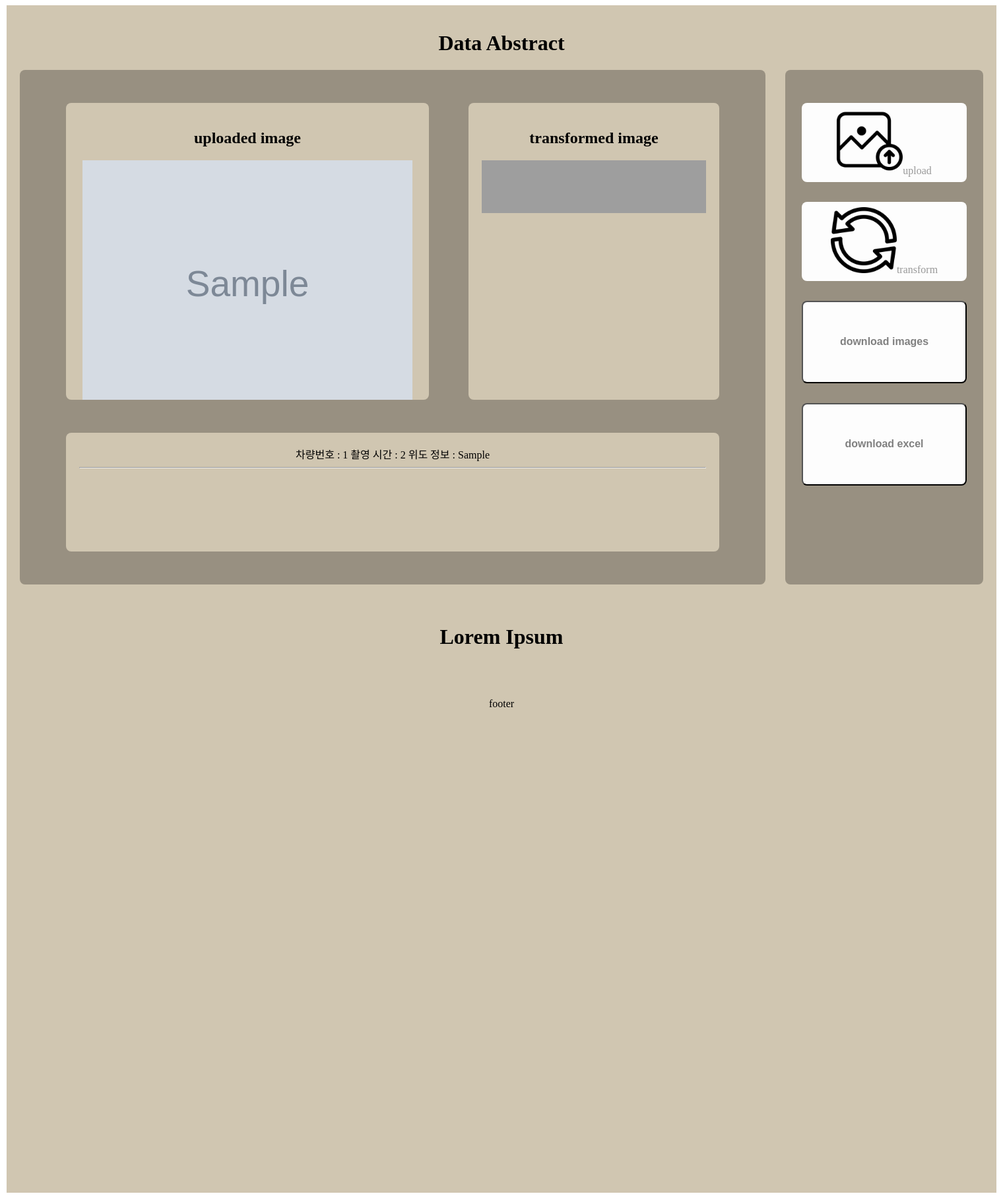
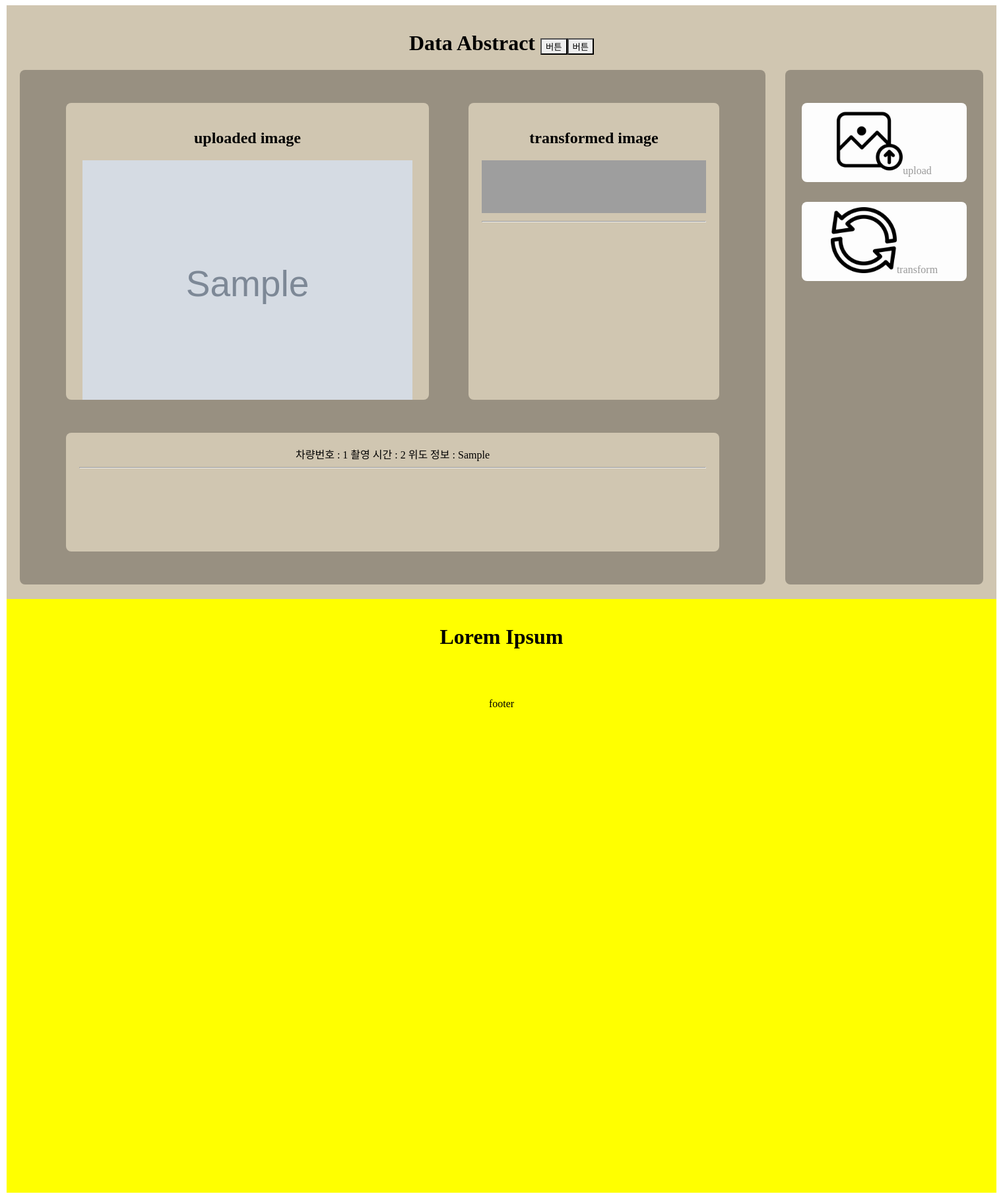
Before and after one commit to Clear-Top/Repository_for_Capstone, a Flask app: template templates/up.html in a window 1520 px wide. Shown: the whole page at 66% size. Run offline with Flask 2, Linux system fonts and the light colour scheme; the template is opened without the code that fills it: most values are stand-ins (such as "Sample title", 1, 10 or a date in 2020); grey boxes marked "Sample" are stand-in pictures; grey boxes are pictures that could not be loaded.

Commit message:
html 예외처리

```diff
--- a/static/css/up.css
+++ b/static/css/up.css
@@ -9,6 +9,7 @@ body{
 .container{
   margin: 0 auto;
   width: 1500px;
+  position : relative;
 
   text-align: center;
 }
@@ -20,13 +21,14 @@ body{
   background-color:rgb(208,198 ,177 );
   padding-left: 20px;
   padding-right: 20px;
+
   height: 900px;
 }
 
 
 #footer{
   position: relative;
-  background-color:rgb(208,198 ,177 );
+  background-color:yellow;
   padding-left: 20px;
   padding-right: 20px;
   top:0px;
--- a/templates/up.html
+++ b/templates/up.html
@@ -8,20 +8,21 @@
 </head>
 
 <body>
+    {% if alert %}<script>alert("이미지를 업로드 해주세요")</script>{% endif %}
     <div class="container">
         <div id="frame3"><br>
-            <h1>Data Abstract</h1>
+            <h1>Data Abstract   <input type="button" value="버튼" onClick="location.href='http://localhost:5000/xlupload'"><input type="button" value="버튼" onClick="location.href='http://localhost:5000/'"></h1>
             <div id="right_box">
                 <form method=post enctype=multipart/form-data>
                     <div class="filebox"><label for ="fb"><img src="/static/images/upload.png" alt="upload" style=" width:100px;height:100px;">upload</label><input multiple=multiple type=file name=file[] id="fb"></div>
                     <div class="filebox"><label for ="sm"><img src="/static/images/transform.png" style="width:100px;height:100px;">transform</label><input type=submit value=upload id="sm"></div>
                 </form>
-                <a href="./static/result/transformed_{{nowtime}}.zip" download="transformed_{{nowtime}}"><button class="download_box btn" alt="모든 이미지 저장 완료!" ><strong>download images</strong></button></a>
-                <a href="./static/excel/excel{{nowtime}}.xlsx" download="excel{{nowtime}}"><button class="download_box btn" alt="엑셀 저장 완료!" ><strong>download excel</strong></button></a>
+                {% if active==0 %}<button class="download_box btn" onClick="alert('이미지를 먼저 업로드해주세요!')"><strong>download images</strong></button>{% elif active==1 %}<a href="./static/result/transformed_{{nowtime}}.zip" download="transformed_{{nowtime}}"><button class="download_box btn" alert="모든 이미지 저장 완료!" ><strong>download images</strong></button></a>{% endif %}
+                {% if active==0 %}<button class="download_box btn" onClick="alert('이미지를 먼저 업로드해주세요!')"><strong>download excel</strong></button>{% elif active==1 %}<a href="./static/excel/excel{{nowtime}}.xlsx" download="excel{{nowtime}}"><button class="download_box btn" alert="엑셀 저장 완료!"><strong>download excel</strong></button></a>{% endif %}
             </div>
             <div id="left_box">
                 <div class="in_left_box1" style="overflow-y:scroll;"><h2>uploaded image</h2>{% if img_src %}{% for img in img_src %}<img src="{{ img }}" style="width:500px;">{% endfor %}{% endif %}</div>
-                <div class="in_left_box2" style="overflow-y:scroll;"><h2>transformed image</h2>{% if car_source %}{% for i in range(car_source|length) %}{% for j in range(car_source[i]|length) %}<a href="{{car_source[i][j]}}" download="{{nowtime}}{{i}}{{j}}"><img src="{{ car_source[i][j] }}" style=width:340px;height:80px;></a>{% endfor %}{% endfor %}{% endif %}</div>
+                <div class="in_left_box2" style="overflow-y:scroll;"><h2>transformed image</h2>{% if car_source %}{% for i in range(car_source|length) %}{% for j in range(car_source[i]|length) %}<a href="{{car_source[i][j]}}" download="{{nowtime}}/{{i}}/{{j}}"><img src="{{ car_source[i][j] }}" style=width:340px;height:80px;></a>{% endfor %}<hr>{% endfor %}{% endif %}</div>
                 <div class="in_left_box3">{% for i in range(car_num | length) %}{% for j in range(car_num[i] | length) %}
                     {% if car_num[i][j] %}차량번호 : {{ car_num[i][j] }}{% endif %}
                     촬영 시간 :{% if car_time[i] %} {{car_time[i]}}{% else %} 존재하지 않습니다.{% endif %}
```
